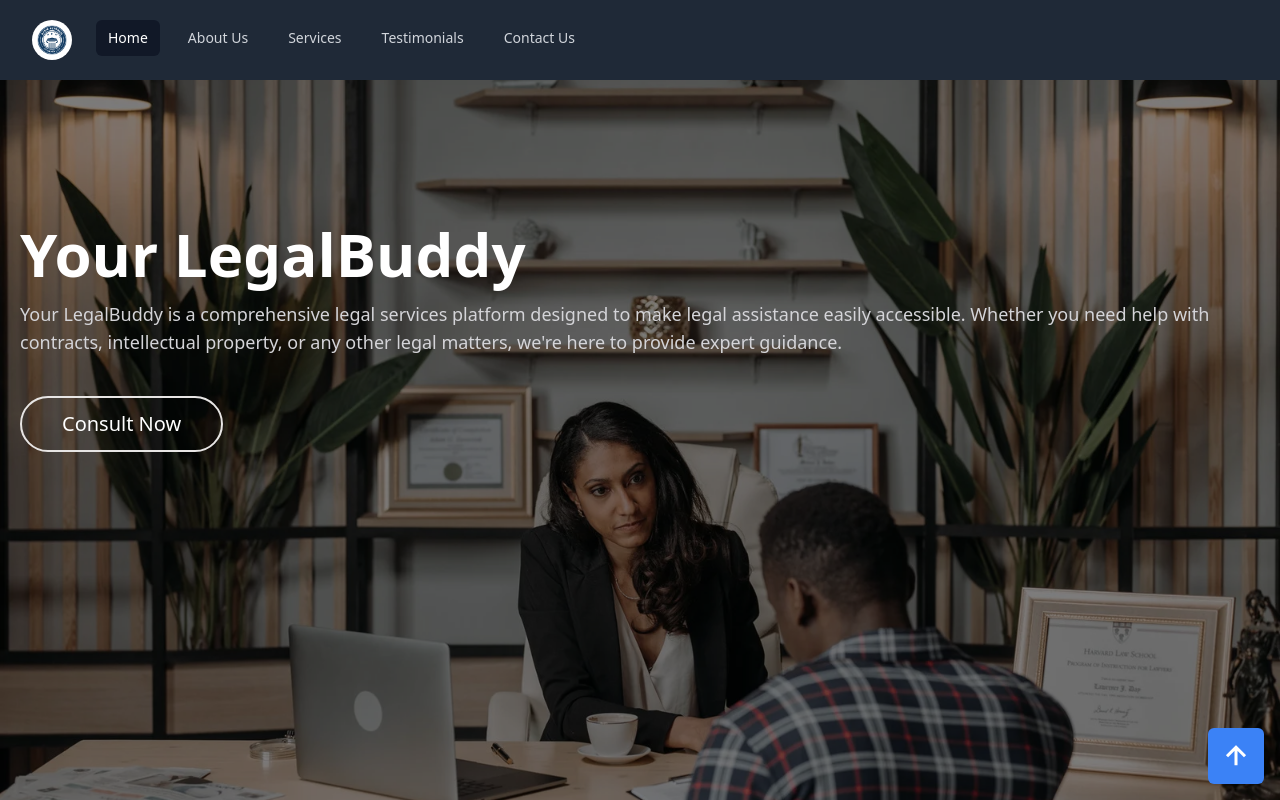
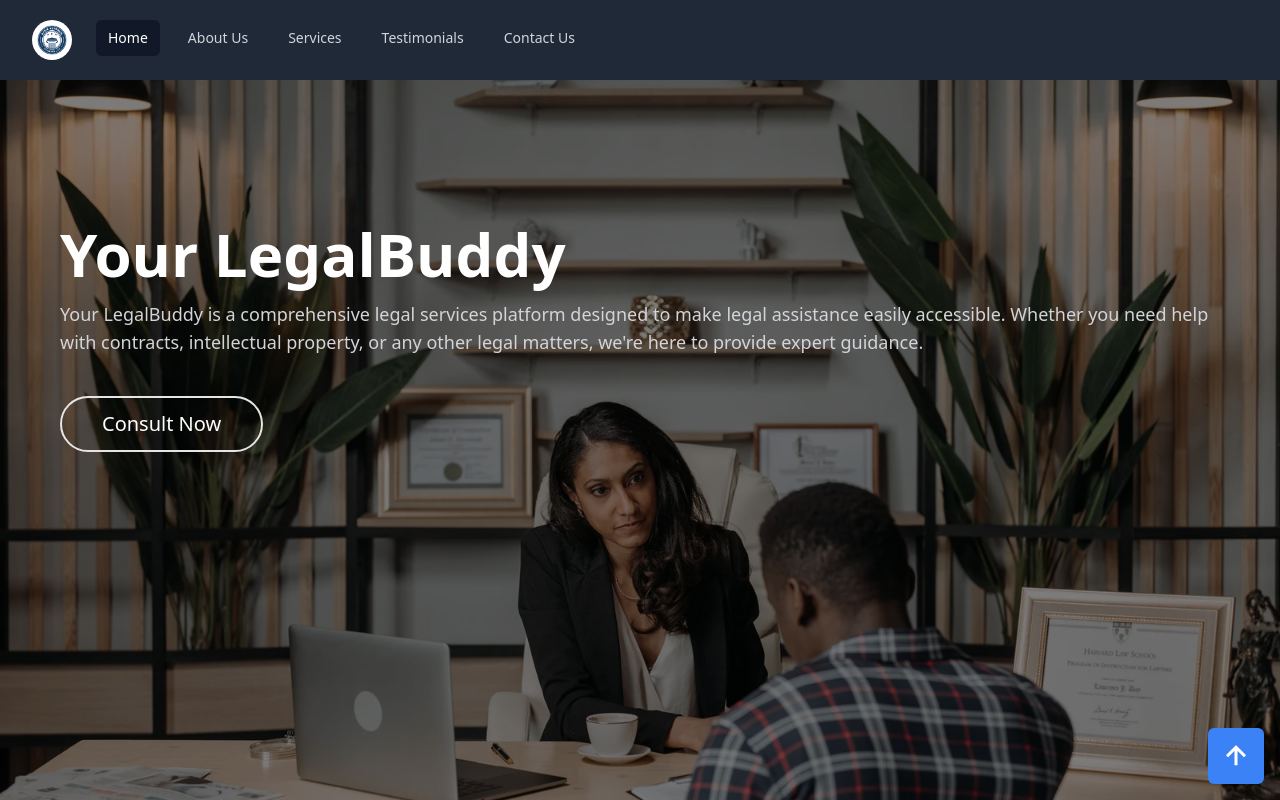
Before and after one commit to amit-kandar/kyrie-petrakis, a React (Create React App) app: page / in a window 1280 px wide. Shown: the top 800 px of the page. Built offline with nearby package versions, Linux system fonts and the light colour scheme; the HTML template or start-up script is replaced by a standard one.

Commit message:
improve the hero section

```diff
--- a/src/components/Hero.jsx
+++ b/src/components/Hero.jsx
@@ -3,7 +3,7 @@ import { HERO_BG_IMG } from '../config/constant'
 
 function Hero() {
     return (
-        <section className='relative min-h-screen flex'>
+        <section className='relative min-h-screen flex px-5 md:px-10'>
             <div
                 className="absolute inset-0 w-full h-full bg-cover bg-center"
                 style={{ backgroundImage: `url(${HERO_BG_IMG})` }}
@@ -23,7 +23,7 @@ function Hero() {
                     guidance.
                 </p>
                 <div className='w-full self-start mt-10 bg-transparent cursor-pointer '>
-                    <button className='px-10 py-3 rounded-full lg:text-xl text-white border-2 border-stone-200'>Consult Now</button>
+                    <button className='px-10 py-3 rounded-full lg:text-xl text-white border-2 border-stone-200 hover:scale-125 duration-200 hover:bg-slate-900'>Consult Now</button>
                 </div>
             </div>
 
```
